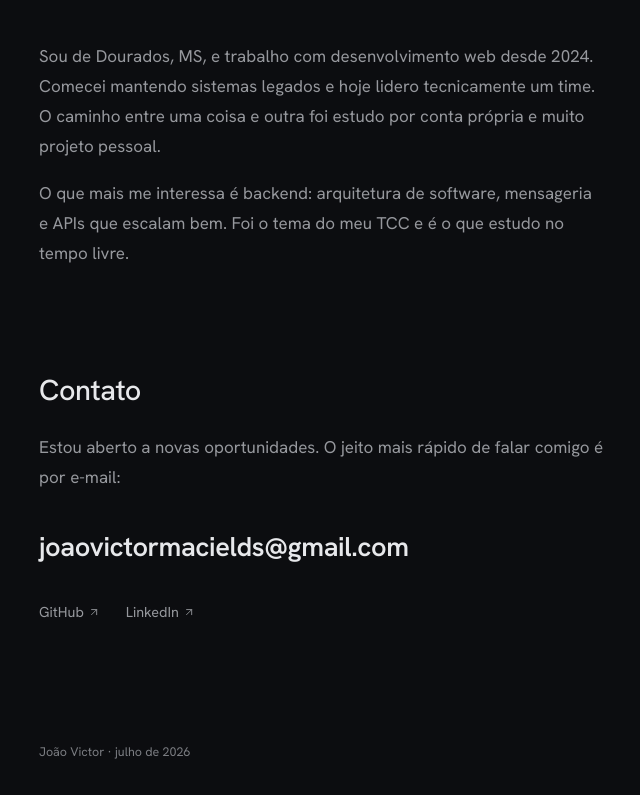
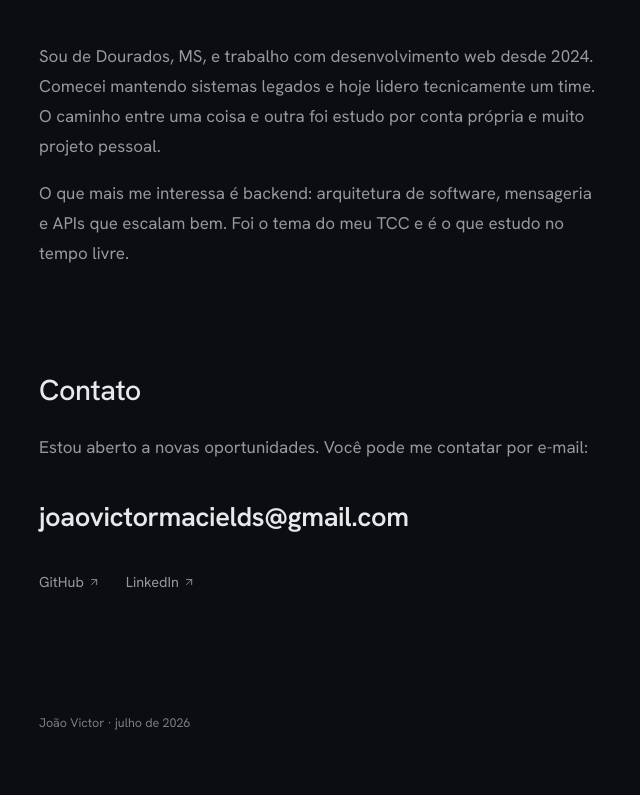
Before and after one commit to jo4ovms/Portfolio, a React (Vite) app: page / in a window 1280 px wide. Shown: the part 1668-2463 px from the top of the page, without its empty margins (265-905 px from the left). After the commit the page ends 2434 px from the top, so only its background shows below. Built offline with nearby package versions, Linux system fonts and the light colour scheme.

Commit message:
fix: update contact lead text for clarity in Portuguese and English

```diff
--- a/src/content.ts
+++ b/src/content.ts
@@ -98,7 +98,7 @@ export const content: Record<Lang, Content> = {
     ],
     contactTitle: 'Contato',
     contactLead:
-      'Estou aberto a novas oportunidades. O jeito mais rápido de falar comigo é por e-mail:',
+      'Estou aberto a novas oportunidades. Você pode me contatar por e-mail:',
     email: 'joaovictormacields@gmail.com',
     footer: 'João Victor · julho de 2026',
   },
@@ -160,8 +160,7 @@ export const content: Record<Lang, Content> = {
       "What interests me most is backend: software architecture, messaging and APIs that scale well. It was the subject of my capstone and it's what I study in my free time.",
     ],
     contactTitle: 'Contact',
-    contactLead:
-      "I'm open to new opportunities. The fastest way to reach me is email:",
+    contactLead: "I'm open to new opportunities. You can reach me by email:",
     email: 'joaovictormacields@gmail.com',
     footer: 'João Victor · July 2026',
   },
```
